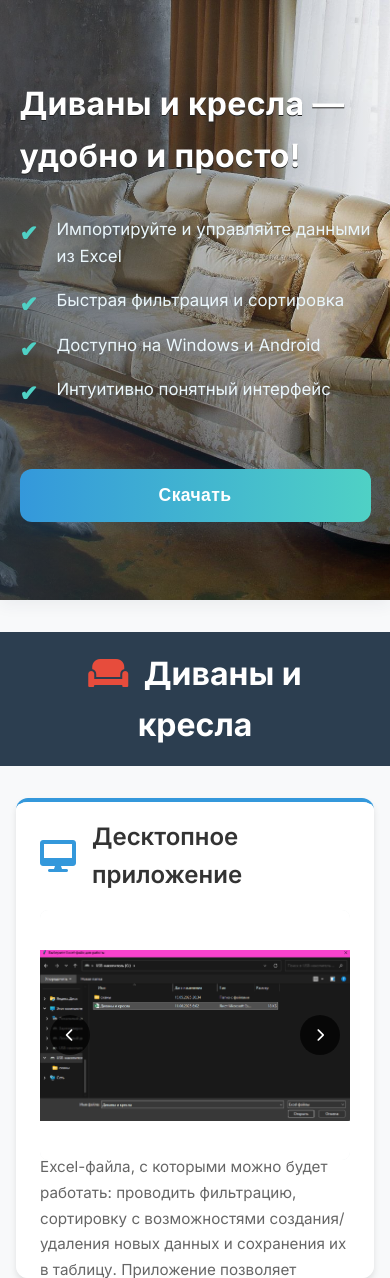
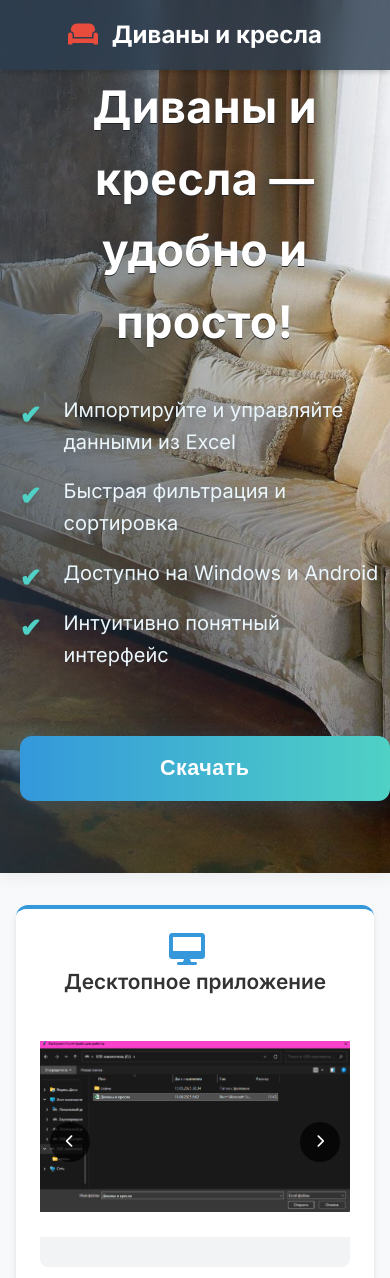
Before and after one commit to Affulrang/-, a plain HTML site: page index.html in a window 390 px wide. Shown: the top 1278 px of the page. Drawn offline with Linux system fonts and the light colour scheme.

Commit message:
Add files via upload

```diff
--- a/styles.css
+++ b/styles.css
@@ -12,10 +12,18 @@ body {
 }
 
 header {
-    background: #2c3e50;
+    background: rgba(44, 62, 80, 0.8);
+    backdrop-filter: blur(10px);
+    -webkit-backdrop-filter: blur(10px);
     color: white;
     padding: 1rem 2rem;
     text-align: center;
+    position: fixed;
+    top: 0;
+    left: 0;
+    right: 0;
+    z-index: 1000;
+    box-shadow: 0 2px 5px rgba(0,0,0,0.2);
 }
 
 header h1 {
@@ -225,10 +233,72 @@ footer {
     .app-section {
         min-width: 0;
         width: 100%;
-        max-width: 100%;
-        min-height: 400px;
+        max-width: 500px;
+        min-height: auto;
         max-height: none;
         padding: 1.5rem;
+    }
+    .app-description {
+        min-height: auto;
+        flex: 0;
+    }
+}
+
+@media (max-width: 900px) {
+    .landing-content {
+        flex-direction: column;
+        align-items: center;
+        text-align: center;
+        padding: 2.5rem 5vw 2.5rem 5vw;
+    }
+    .landing-advantages {
+        display: inline-block;
+        text-align: left;
+        margin: 0 auto 2.5rem auto;
+    }
+    .landing-text {
+        max-width: 100%;
+    }
+    .landing-text h1 {
+        font-size: 2rem;
+    }
+    .landing-advantages li {
+        font-size: 1.05rem;
+    }
+    .landing-download-btn {
+        font-size: 1.1rem;
+        padding: 1rem 2rem;
+    }
+}
+
+@media (max-width: 576px) {
+    header h1 {
+        font-size: 1.5rem;
+    }
+    .landing-text h1 {
+        font-size: 1.8rem;
+    }
+    .landing-advantages li {
+        font-size: 1rem;
+    }
+    .app-header {
+        flex-direction: column;
+        text-align: center;
+    }
+    .app-header h2 {
+        font-size: 1.3rem;
+    }
+    .slider-container {
+        height: 220px;
+    }
+    footer {
+        padding: 1.5rem 1rem;
+    }
+    .developer-info h3 {
+        font-size: 1.2rem;
+    }
+    .developer-info p {
+        font-size: 0.9rem;
     }
 }
 
@@ -317,23 +387,3 @@ footer {
 .landing-image {
     display: none;
 }
-@media (max-width: 900px) {
-    .landing-content {
-        flex-direction: column;
-        align-items: flex-start;
-        padding: 2.5rem 5vw 2.5rem 5vw;
-    }
-    .landing-text {
-        max-width: 100%;
-    }
-    .landing-text h1 {
-        font-size: 2rem;
-    }
-    .landing-advantages li {
-        font-size: 1.05rem;
-    }
-    .landing-download-btn {
-        font-size: 1.1rem;
-        padding: 1rem 2rem;
-    }
-}
```
